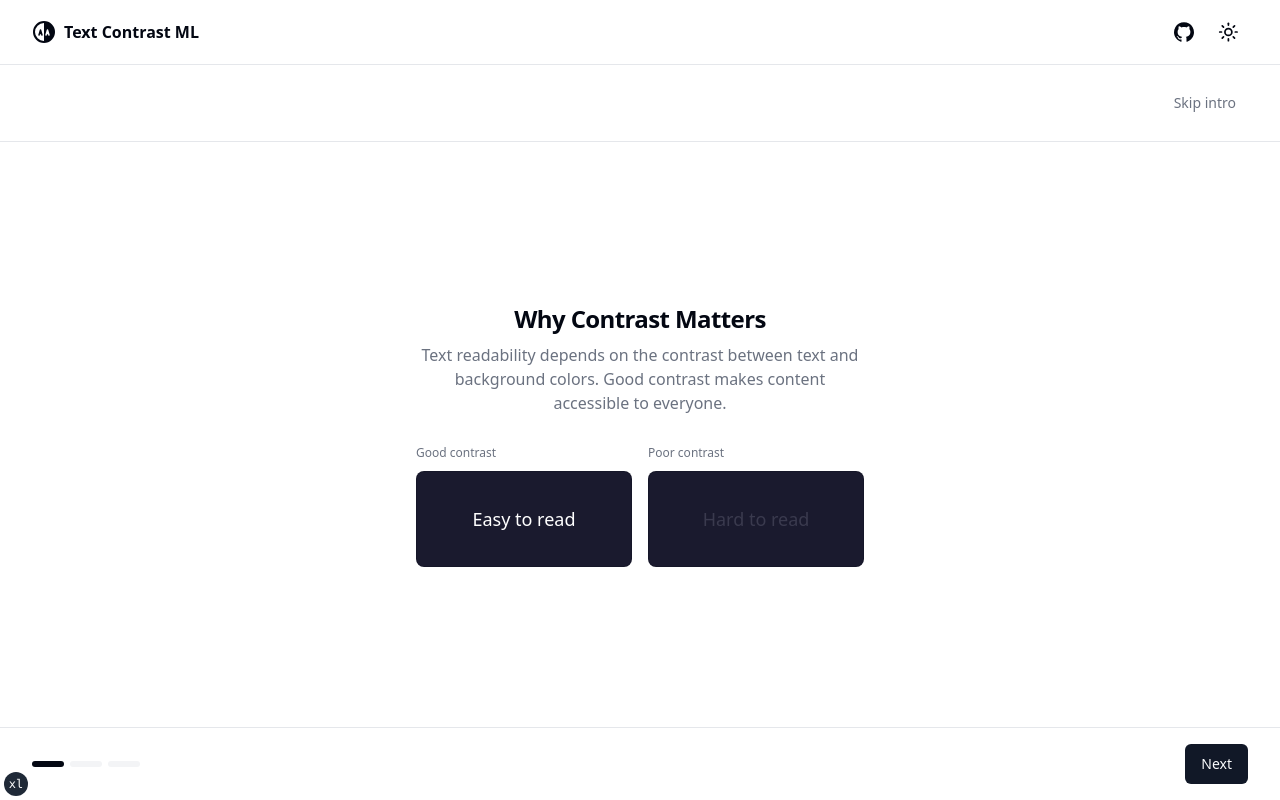
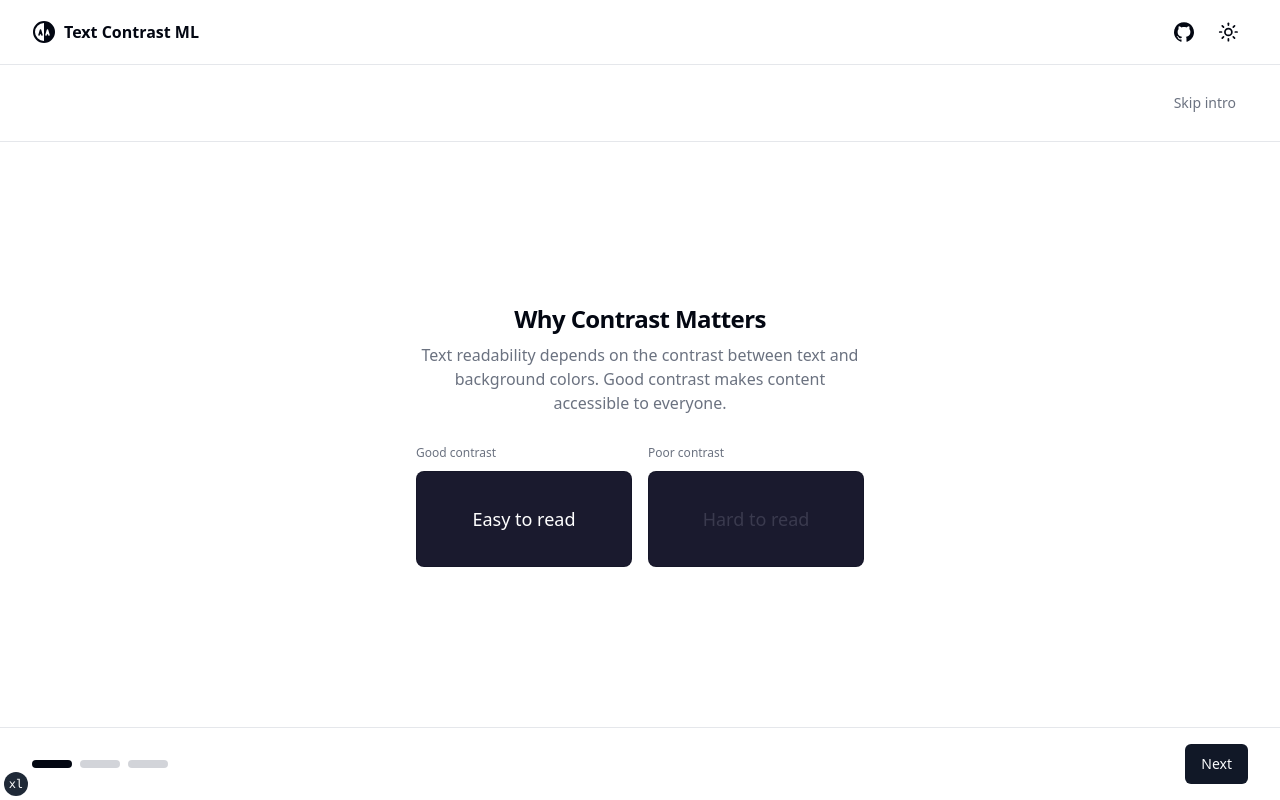
Before and after one commit to nathan-abela/Text-Contrast-ML, a Next.js app: page / in a window 1280 px wide. Built offline with nearby package versions, Linux system fonts and the light colour scheme.

Commit message:
refactor(intro): step indicator spacing and size for improved visibility
- Increased size and gap
- Improved contrast for inactive states

```diff
--- a/src/components/intro/intro-container.tsx
+++ b/src/components/intro/intro-container.tsx
@@ -60,7 +60,7 @@ export function IntroContainer({ onComplete, onSkip }: IntroContainerProps) {
 					<div
 						role="tablist"
 						aria-label="Intro steps"
-						className="flex gap-1.5"
+						className="flex gap-2"
 					>
 						{Array.from({ length: INTRO_STEP_COUNT }).map(
 							(_, i) => (
@@ -69,12 +69,12 @@ export function IntroContainer({ onComplete, onSkip }: IntroContainerProps) {
 									role="tab"
 									aria-selected={i === currentStep}
 									aria-label={`Step ${i + 1} of ${INTRO_STEP_COUNT}`} // prettier-ignore
-									className={`h-1.5 w-8 rounded-full transition-colors ${
+									className={`h-2 w-10 rounded-full transition-colors ${
 										i === currentStep
 											? "bg-foreground"
 											: i < currentStep
-											? "bg-foreground/40"
-											: "bg-muted"
+											? "bg-foreground/50"
+											: "bg-muted-foreground/30"
 									}`}
 								/>
 							)
```
